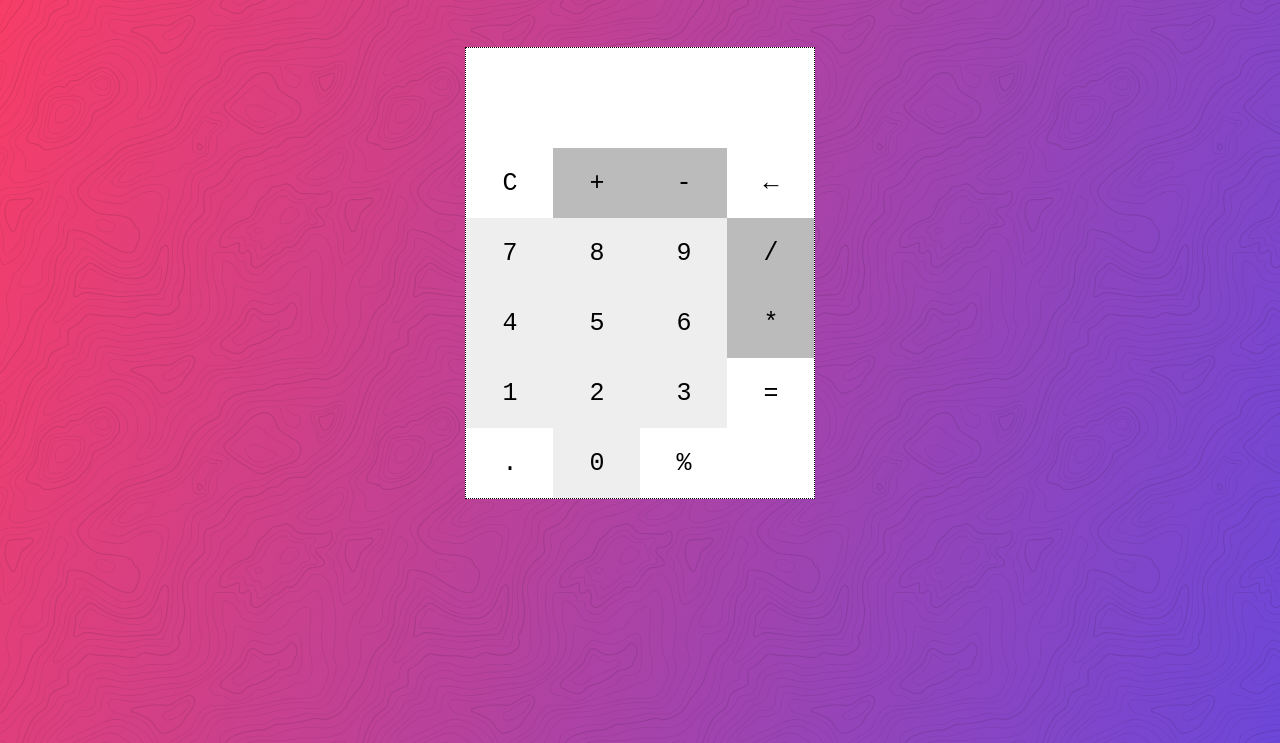
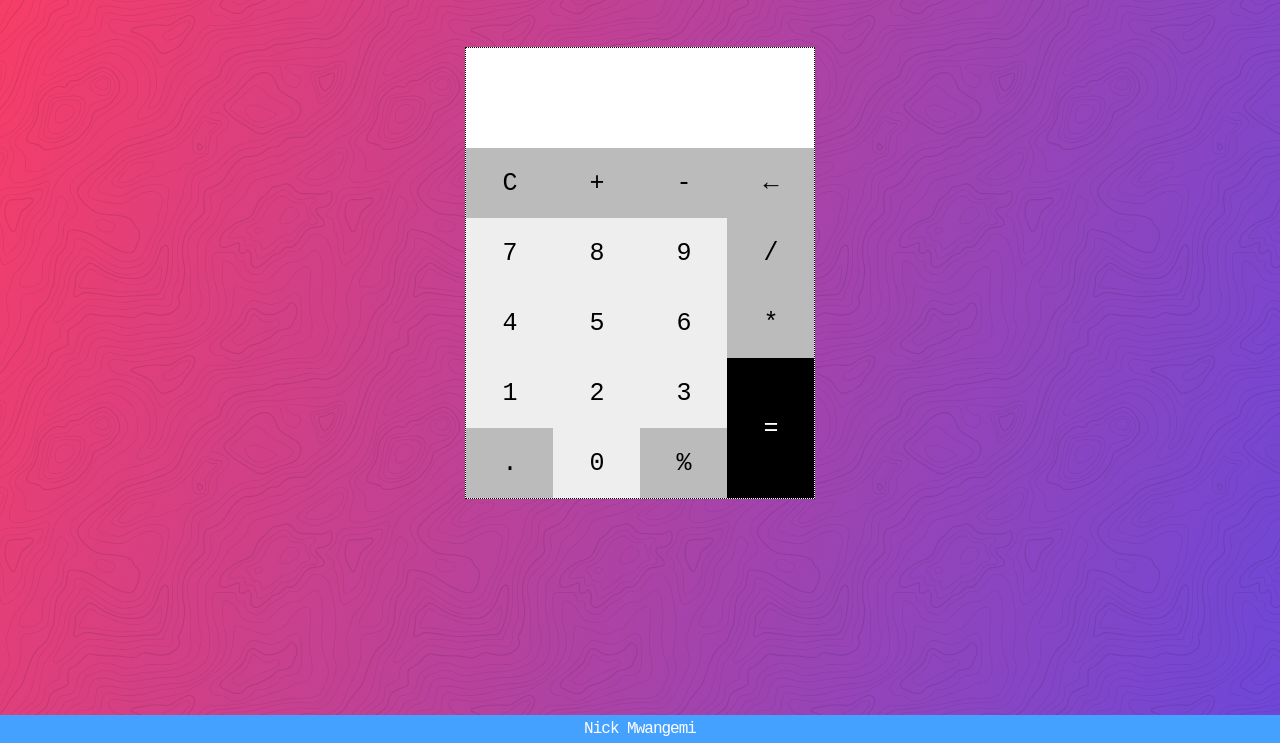
Before and after one commit to nickmwangemi/calculator, a plain HTML site: page index.html in a window 1280 px wide. Shown: the part 57-800 px from the top of the page. Drawn offline with Linux system fonts and the light colour scheme.

Commit message:
Add footer and footer styling

```diff
--- a/assets/style.css
+++ b/assets/style.css
@@ -63,7 +63,7 @@ h1:hover {
 }
 
 .operator,
-.function {
+.functional {
 	background: #bbbbbb;
 }
 
@@ -71,14 +71,14 @@ h1:hover {
 	background: #eee;
 }
 
-#equal {
+#equal-sign {
 	grid-row: 6/8;
 	grid-column: 4/5;
 	background: black;
 	color: white;
 }
 
-#equal:hover {
+#equal-sign:hover {
 	background: white;
 	transition: 0.2s ease-in-out;
 	color: black;
@@ -113,3 +113,17 @@ a {
 a:hover {
 	color: #fff;
 }
+
+#footer {
+	display: flex;
+	justify-content: center;
+	padding: 5px;
+	background-color: #45a1ff;
+	color: #fff;
+	position: absolute;
+	bottom: 0;
+	width: 100%;
+}
+#footer > a {
+	font-size: 16px;
+}
--- a/index.html
+++ b/index.html
@@ -45,6 +45,9 @@
 				<div class="functional button" id="percentage">%</div>
 			</div>
 		</div>
+		<footer id="footer">
+			<a href="https://nickmwangemi.github.io" target="_blank">Nick Mwangemi</a>
+		</footer>
 		<script src="main.js"></script>
 	</body>
 </html>
```
